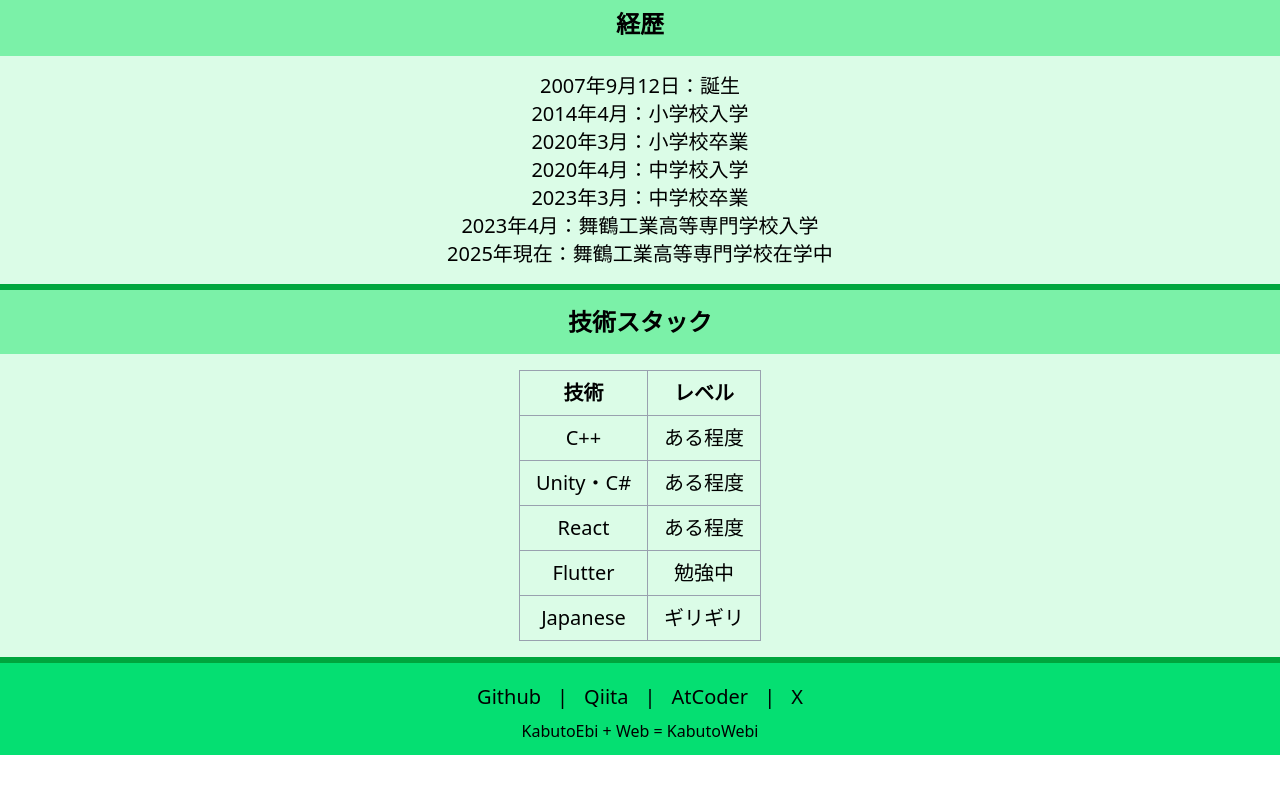
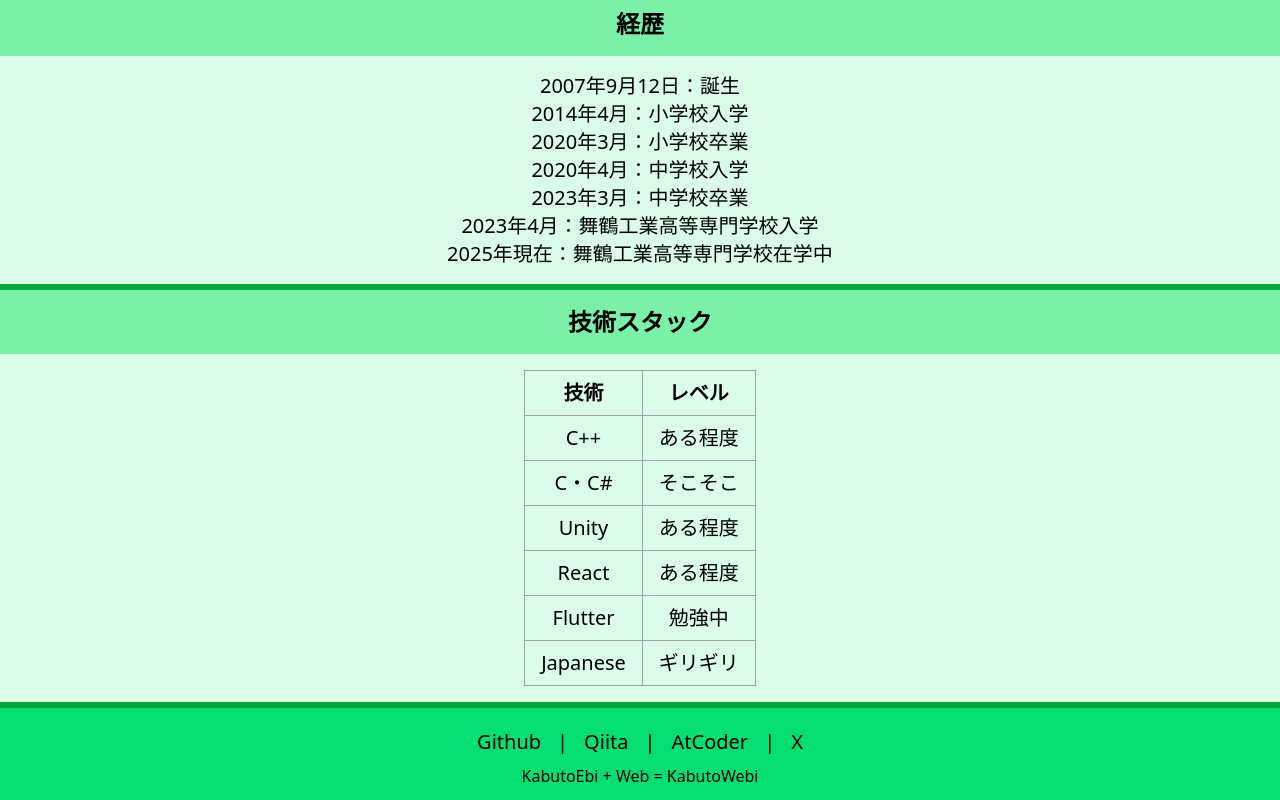
Before and after one commit to KabutoEbi/KabutoWebi, a React (Vite) app: page /about in a window 1280 px wide. Shown: the part 642-1442 px from the top of the page. Before the commit the page ends 1397 px from the top, so only its background shows below. Built offline with nearby package versions, Linux system fonts and the light colour scheme.

Commit message:
gizyutusutakku

```diff
--- a/src/pages/About.jsx
+++ b/src/pages/About.jsx
@@ -44,7 +44,11 @@ const About = () => {
                                 <td className="border border-gray-400 px-4 py-2">ある程度</td>
                             </tr>
                             <tr>
-                                <td className="border border-gray-400 px-4 py-2">Unity・C#</td>
+                                <td className="border border-gray-400 px-4 py-2">C・C#</td>
+                                <td className="border border-gray-400 px-4 py-2">そこそこ</td>
+                            </tr>
+                            <tr>
+                                <td className="border border-gray-400 px-4 py-2">Unity</td>
                                 <td className="border border-gray-400 px-4 py-2">ある程度</td>
                             </tr>
                             <tr>
```
